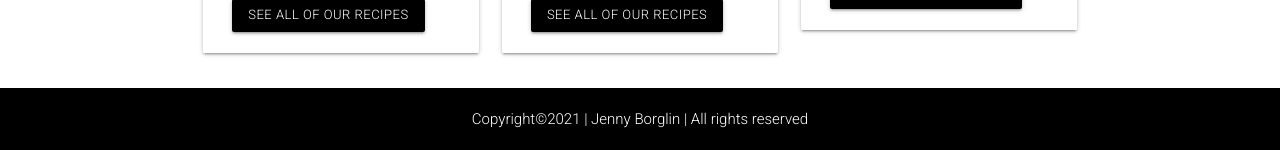
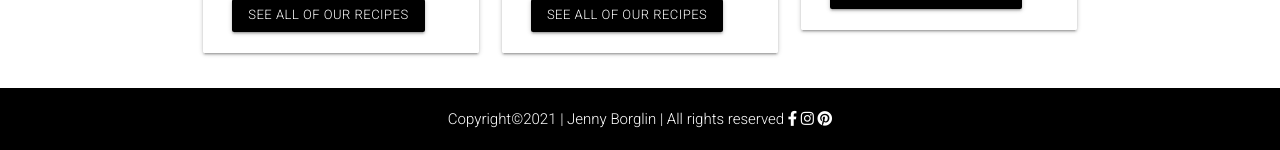
Before and after one commit to jennymalmoe/LazyVegan, a Flask app: page / in a window 1280 px wide. Shown: the part 1676-1826 px from the top of the page. Run offline with Flask 2, Linux system fonts and the light colour scheme; data that the repository does not hold is empty; some libraries are stand-ins or nearby versions.

```diff
--- a/static/css/style.css
+++ b/static/css/style.css
@@ -121,6 +121,10 @@ main {
 	padding-bottom: 20px;
 }
 
+.soc-media {
+	color: #FFFFFF;
+}
+
 /* Profile */
 .recipe_header {
 	color: #000000;
--- a/templates/base.html
+++ b/templates/base.html
@@ -76,6 +76,12 @@
         <!-- Footer -->
         <footer class="page-footer black center-align thin">
             Copyright©2021 | Jenny Borglin | All rights reserved
+            <a target="_blank" href="https://facebook.com">
+                <i class="fab fa-facebook-f soc-media" aria-hidden="true"></i>
+                <a target="_blank" href="https://instagram.com">
+                    <i class="fab fa-instagram soc-media" aria-hidden="true"></i>
+                    <a target="_blank" href="https://pinterest.com">
+                        <i class="fab fa-pinterest soc-media" aria-hidden="true"></i>
         </footer>
         <script src="https://code.jquery.com/jquery-3.5.1.min.js"
             integrity="sha256-9/aliU8dGd2tb6OSsuzixeV4y/faTqgFtohetphbbj0=" crossorigin="anonymous"></script>
```
Also changed, not shown: README.md, static/images/fonts.png (added).
